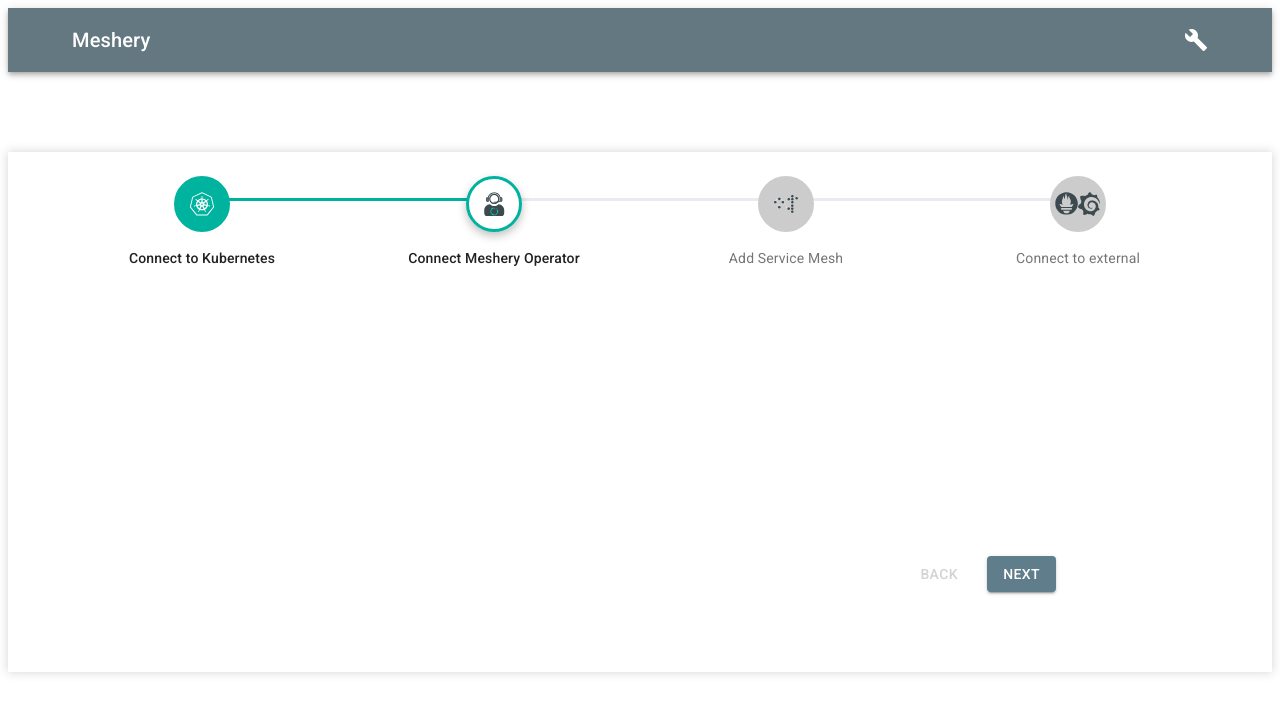
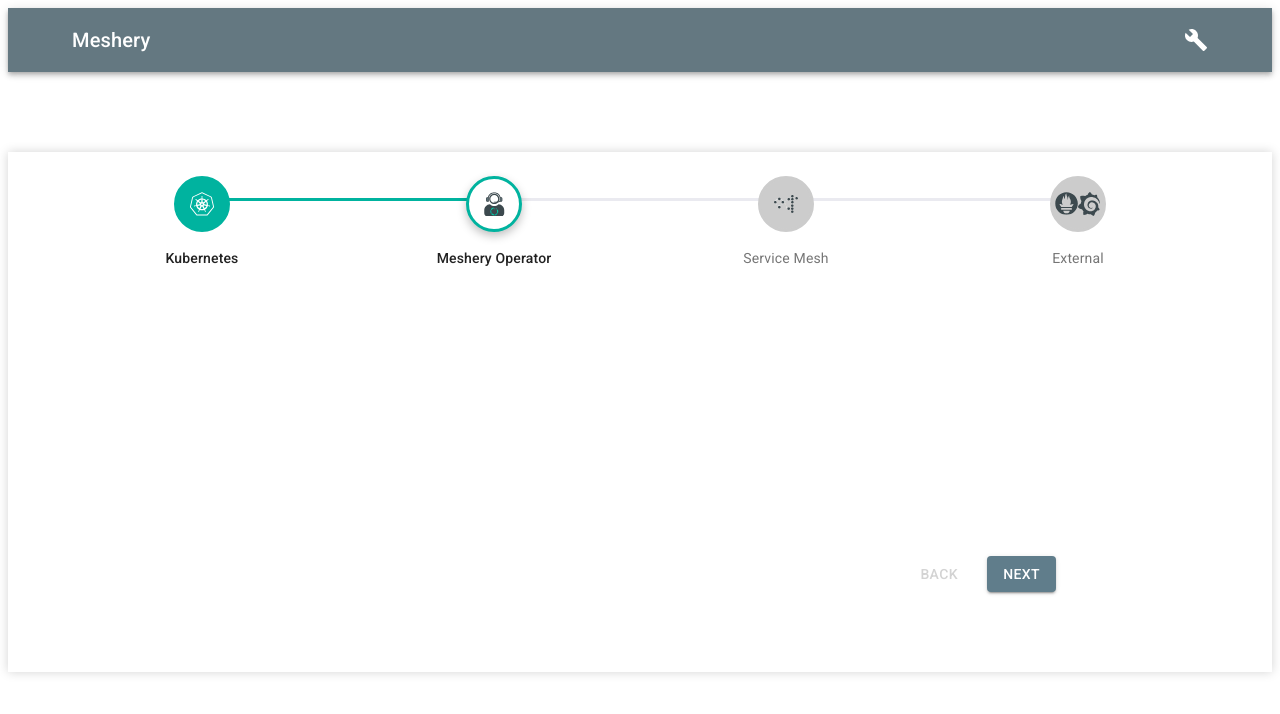
Before and after one commit to bartkalanski/configuration-wizard, a React (Create React App) app: page /wizard in a window 1280 px wide. Shown: the top 714 px of the page. Built offline with nearby package versions, Linux system fonts and the light colour scheme.

Commit message:
Update step labels

```diff
--- a/src/components/ConfigurationWizard.js
+++ b/src/components/ConfigurationWizard.js
@@ -143,10 +143,10 @@
 
 function getSteps() {
   return [
-    "Connect to Kubernetes",
-    "Connect Meshery Operator",
-    "Add Service Mesh",
-    "Connect to external",
+    "Kubernetes",
+    "Meshery Operator",
+    "Service Mesh",
+    "External",
   ];
 }
 
```
